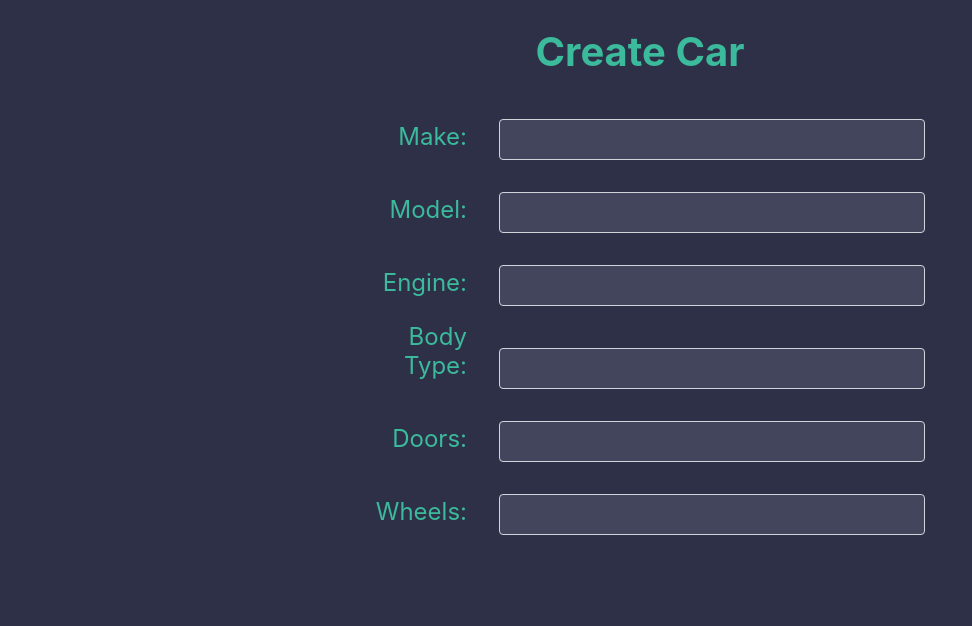
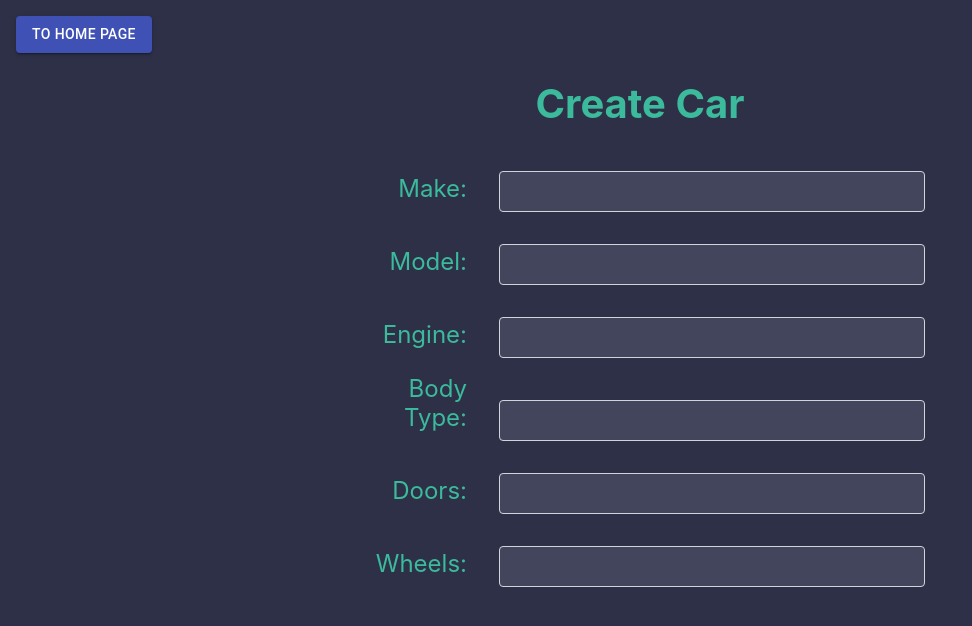
Before and after one commit to christian-sugianto/mini-carsales-app, a React (Create React App) app in the folder frontend/: page /Car in a window 1280 px wide. Shown: the top 626 px of the page, without its empty margins (0-972 px from the left). Built offline with nearby package versions, Linux system fonts and the light colour scheme.

Commit message:
add a link back to home page from car page

```diff
--- a/frontend/src/components/CarForm.tsx
+++ b/frontend/src/components/CarForm.tsx
@@ -1,7 +1,17 @@
 import React from 'react';
+import CarFormField from './CarFormField';
 
 const CarForm: React.FC = () => {
-  return <></>;
+  return (
+    <form style={{ display: 'block' }}>
+      <CarFormField text="Make" />
+      <CarFormField text="Model" />
+      <CarFormField text="Engine" />
+      <CarFormField text="Body Type" />
+      <CarFormField text="Doors" />
+      <CarFormField text="Wheels" />
+    </form>
+  );
 };
 
 export default CarForm;
--- /dev/null
+++ b/frontend/src/components/StyledButton.tsx
@@ -0,0 +1,17 @@
+import React from 'react';
+import { Button } from '@material-ui/core';
+
+interface Props {
+  text: string;
+  onClick: () => void;
+}
+
+const StyledButton: React.FC<Props> = ({ text, onClick }) => {
+  return (
+    <Button variant="contained" color="primary" onClick={() => onClick()}>
+      {text}
+    </Button>
+  );
+};
+
+export default StyledButton;
--- a/frontend/src/pages/Car.tsx
+++ b/frontend/src/pages/Car.tsx
@@ -2,19 +2,22 @@ import React from 'react';
 import CarFormField from '../components/CarFormField';
 import styled from 'styled-components';
 import colors from '../assets/consts';
+import StyledButton from '../components/StyledButton';
+import { useHistory } from 'react-router-dom';
+import CarForm from '../components/CarForm';
 
 const Car: React.FC = () => {
+  const history = useHistory();
   return (
     <Container>
-      <Title> Create Car</Title>
-      <form style={{ display: 'block' }}>
-        <CarFormField text="Make" />
-        <CarFormField text="Model" />
-        <CarFormField text="Engine" />
-        <CarFormField text="Body Type" />
-        <CarFormField text="Doors" />
-        <CarFormField text="Wheels" />
-      </form>
+      <div>
+        <div style={{ textAlign: 'left', margin: '1rem' }}>
+          <StyledButton text="To Home page" onClick={() => history.push('/')} />
+        </div>
+        <Title> Create Car</Title>
+      </div>
+
+      <CarForm />
     </Container>
   );
 };
--- a/frontend/src/pages/Home.tsx
+++ b/frontend/src/pages/Home.tsx
@@ -9,7 +9,7 @@ const Home: React.FC = () => {
   return (
     <Container>
       <HomeTitle> Mini Carsales Application</HomeTitle>
-      <div style={{ marginTop: '5rem' }}>
+      <div>
         <CreateLabel>Create Vehicle: </CreateLabel>
         <StyledSelect input={<BootstrapInput />}>
           <MenuItem
```
